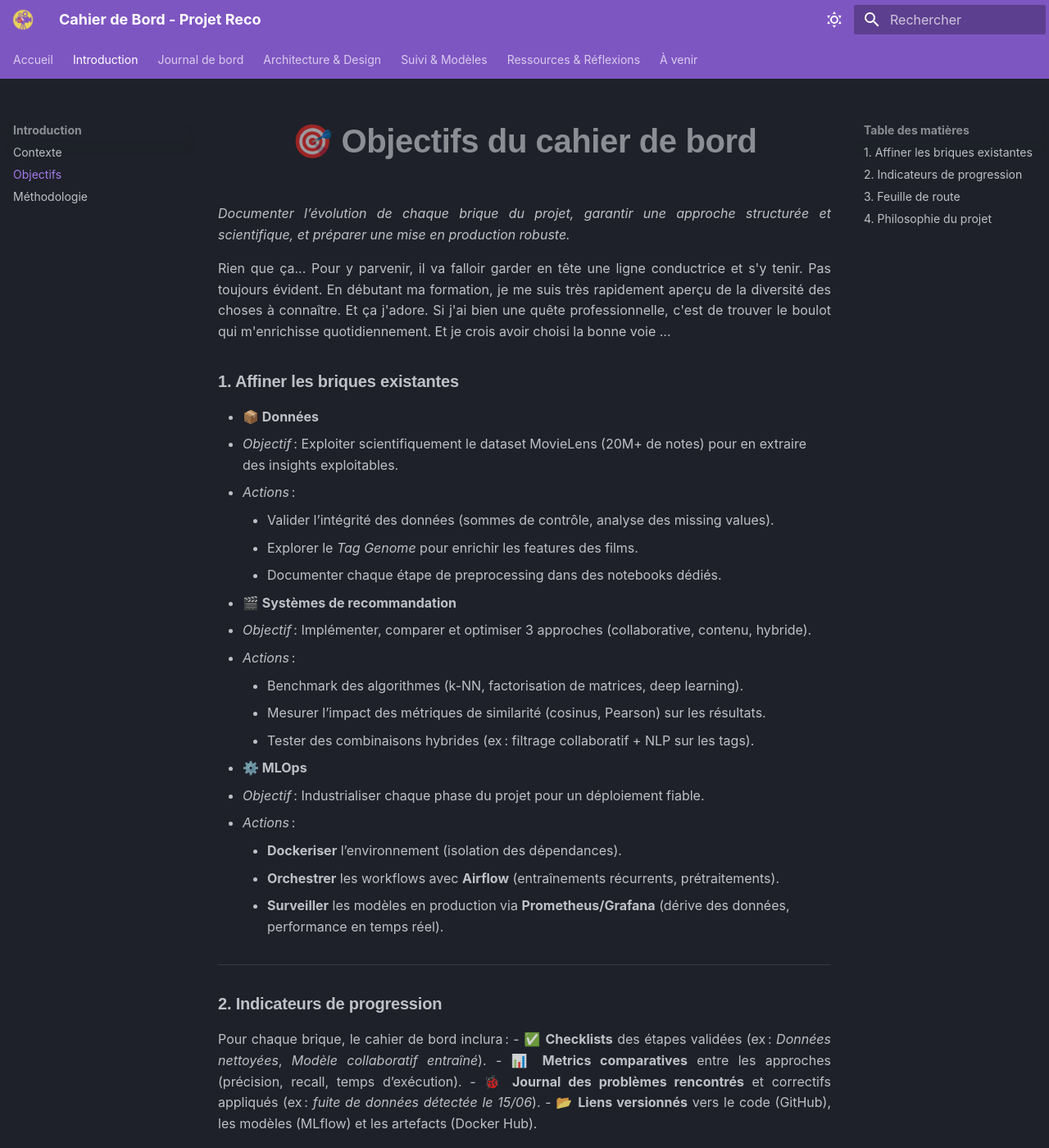
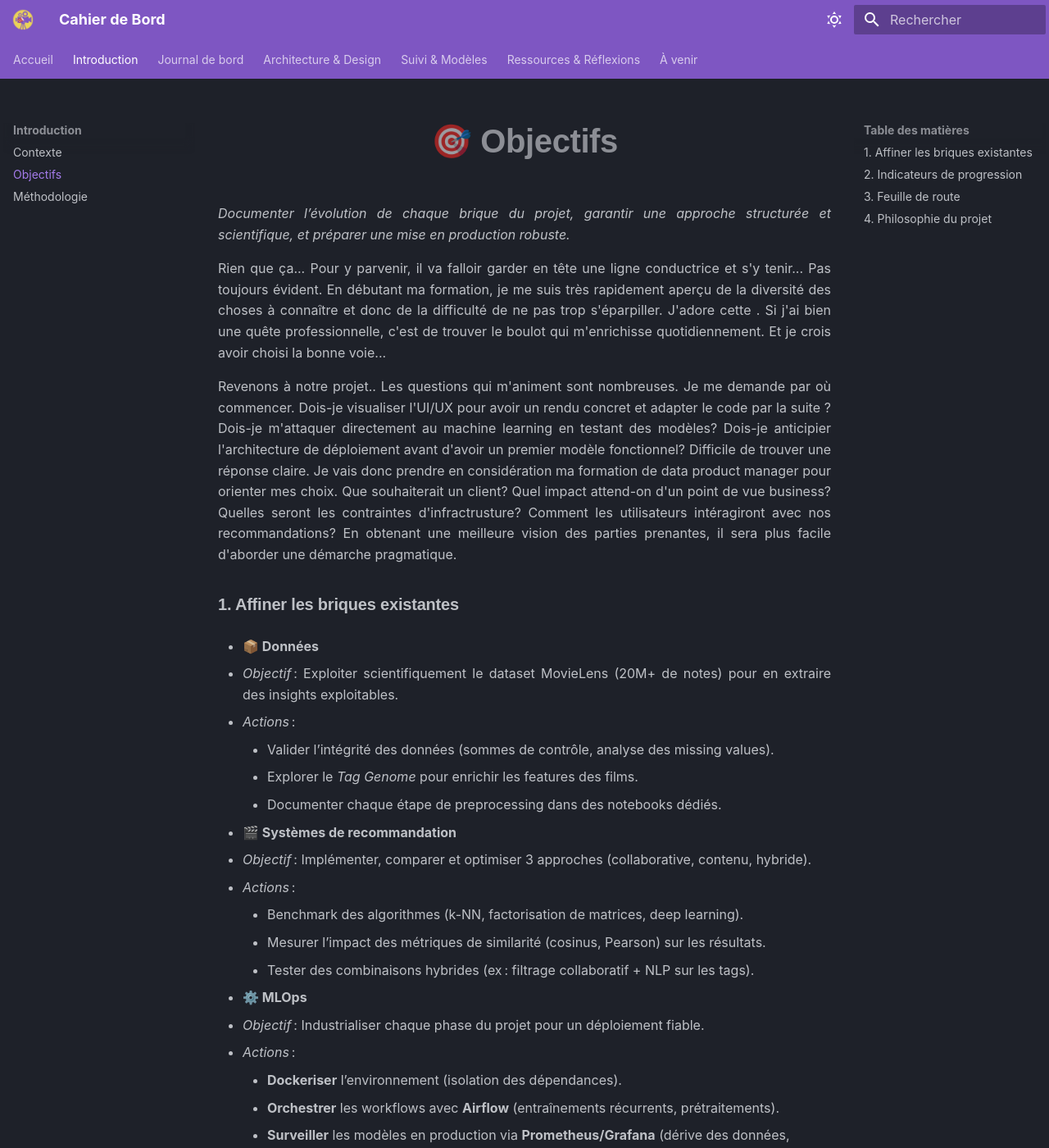
Before and after one commit to AntoinePELAMOURGUES/mlops_reco_movies, an MkDocs documentation site: the page built from docs/introduction/objectifs.md, in a window 1280 px wide and 1400 px high. Shown: the whole window at 82% size. Built offline with MkDocs 1.6.1 and Material for MkDocs 9.7.7, drawn with Linux system fonts in a browser that asks for light colours; some web fonts are replaced; some of the changed text lies outside the part shown.

Commit message:
:memo: Update git_action Mkdocs

```diff
--- a/docs/introduction/objectifs.md
+++ b/docs/introduction/objectifs.md
@@ -1,20 +1,24 @@
+# 🎯 **Objectifs**
 
-# 🎯 **Objectifs du cahier de bord**
+_Documenter l’évolution de chaque brique du projet, garantir une approche structurée et scientifique, et préparer une mise en production robuste._
 
-*Documenter l’évolution de chaque brique du projet, garantir une approche structurée et scientifique, et préparer une mise en production robuste.*
+Rien que ça... Pour y parvenir, il va falloir garder en tête une ligne conductrice et s'y tenir... Pas toujours évident.
+En débutant ma formation, je me suis très rapidement aperçu de la diversité des choses à connaître et donc de la difficulté de ne pas trop s'éparpiller. J'adore cette . Si j'ai bien une quête professionnelle, c'est de trouver le boulot qui m'enrichisse quotidiennement. Et je crois avoir choisi la bonne voie...
 
-Rien que ça... Pour y parvenir, il va falloir garder en tête une ligne conductrice et s'y tenir. Pas toujours évident. En débutant ma formation, je me suis très rapidement aperçu de la diversité des choses à connaître. Et ça j'adore. Si j'ai bien une quête professionnelle, c'est de trouver le boulot qui m'enrichisse quotidiennement. Et je crois avoir choisi la bonne voie ...
-
+Revenons à notre projet.. Les questions qui m'animent sont nombreuses. Je me demande par où commencer. Dois-je visualiser l'UI/UX pour avoir un rendu concret et adapter le code par la suite ? Dois-je m'attaquer directement au machine learning en testant des modèles? Dois-je anticipier l'architecture de déploiement avant d'avoir un premier modèle fonctionnel? Difficile de trouver une réponse claire. Je vais donc prendre en considération ma formation de data product manager pour orienter mes choix. Que souhaiterait un client? Quel impact attend-on d'un point de vue business? Quelles seront les contraintes d'infractrusture? Comment les utilisateurs intéragiront avec nos recommandations? En obtenant une meilleure vision des parties prenantes, il sera plus facile d'aborder une démarche pragmatique.
 
 ### **1. Affiner les briques existantes**
+
 - **📦 Données**
+
   - *Objectif* : Exploiter scientifiquement le dataset MovieLens (20M+ de notes) pour en extraire des insights exploitables.
   - *Actions* :
     - Valider l’intégrité des données (sommes de contrôle, analyse des missing values).
-    - Explorer le *Tag Genome* pour enrichir les features des films.
+    - Explorer le _Tag Genome_ pour enrichir les features des films.
     - Documenter chaque étape de preprocessing dans des notebooks dédiés.
 
 - **🎬 Systèmes de recommandation**
+
   - *Objectif* : Implémenter, comparer et optimiser 3 approches (collaborative, contenu, hybride).
   - *Actions* :
     - Benchmark des algorithmes (k-NN, factorisation de matrices, deep learning).
@@ -31,15 +35,18 @@
 ---
 
 ### **2. Indicateurs de progression**
+
 Pour chaque brique, le cahier de bord inclura :
-- ✅ **Checklists** des étapes validées (ex : *Données nettoyées*, *Modèle collaboratif entraîné*).
+
+- ✅ **Checklists** des étapes validées (ex : _Données nettoyées_, _Modèle collaboratif entraîné_).
 - 📊 **Metrics comparatives** entre les approches (précision, recall, temps d’exécution).
-- 🐞 **Journal des problèmes rencontrés** et correctifs appliqués (ex : *fuite de données détectée le 15/06*).
+- 🐞 **Journal des problèmes rencontrés** et correctifs appliqués (ex : _fuite de données détectée le 15/06_).
 - 📂 **Liens versionnés** vers le code (GitHub), les modèles (MLflow) et les artefacts (Docker Hub).
 
 ---
 
 ### **3. Feuille de route**
+
 - **Phase 1** (2 semaines) : Exploration des données + MVP du filtrage collaboratif.
 - **Phase 2** (3 semaines) : Implémentation des approches hybrides + tests A/B.
 - **Phase 3** (1 semaine) : Intégration CI/CD (tests automatisés avec GitHub Actions).
@@ -48,11 +55,7 @@
 ---
 
 ### **4. Philosophie du projet**
-- **Itératif** : Chaque brique est conçue pour évoluer indépendamment (*ex : remplacer un modèle sans toucher au preprocessing*).
+
+- **Itératif** : Chaque brique est conçue pour évoluer indépendamment (_ex : remplacer un modèle sans toucher au preprocessing_).
 - **Transparent** : Toutes les décisions techniques sont justifiées par des données (logs, métriques, visualisations).
 - **Reproductible** : Un collaborateur doit pouvoir relancer l’intégralité du pipeline avec `docker-compose up` et une commande.
-
----
-
-Cette structure montre clairement ta maîtrise des enjeux techniques tout en gardant un côté "laboratoire" pour le cahier de bord.
-Je peux ajuster le niveau de détail ou ajouter des sections si besoin ! 😊
--- a/mkdocs.yml
+++ b/mkdocs.yml
@@ -1,4 +1,4 @@
-site_name: Cahier de Bord - Projet Reco
+site_name: Cahier de Bord
 site_url: https://AntoinePELAMOURGUES.github.io/mlops_reco_movies
 theme:
   name: material
```
Also changed, not shown: 1 other file.
